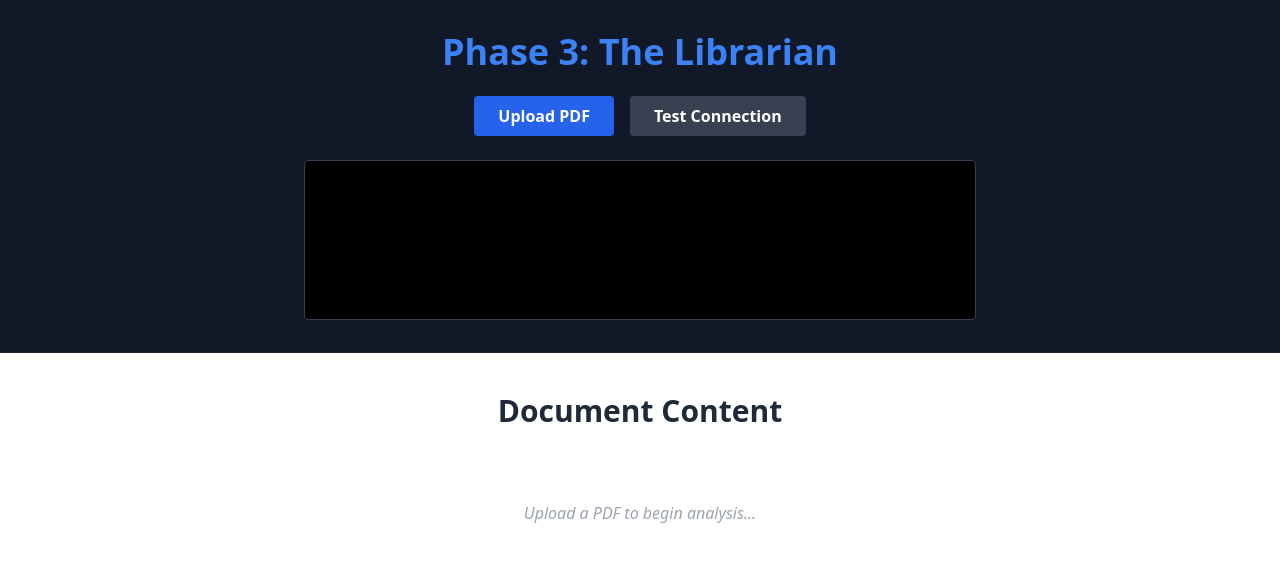
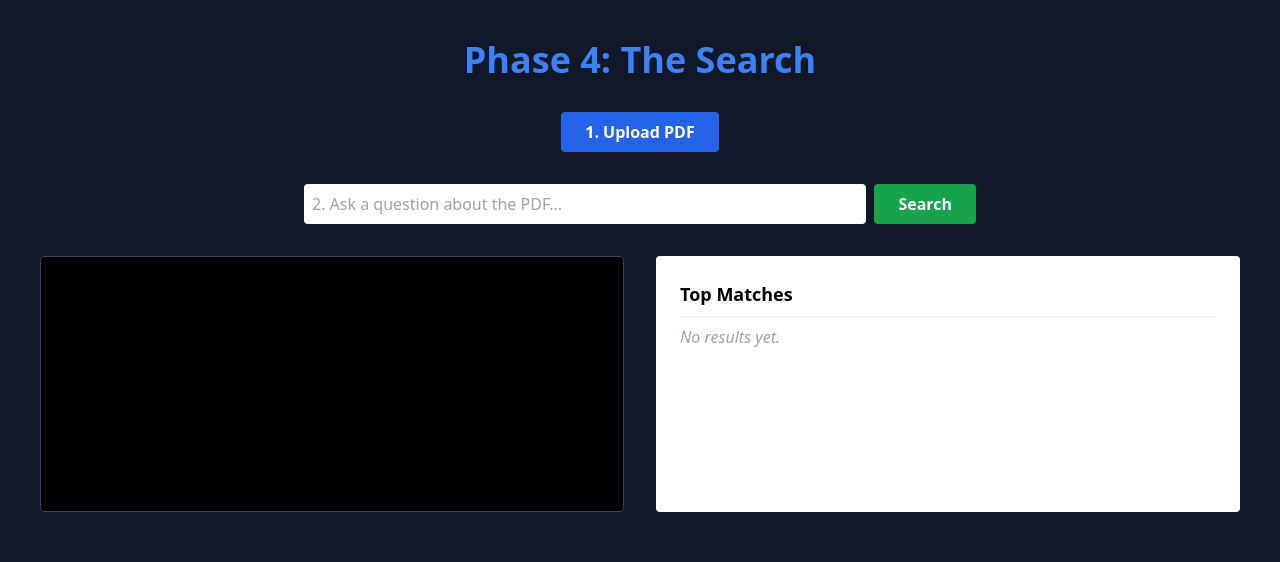
Before and after one commit to SuhaanCoding/Zero-Server-Rag, a React app: page / in a window 1280 px wide. Shown: the top 562 px of the page. Built offline with nearby package versions, Linux system fonts and the light colour scheme; the HTML template or start-up script is replaced by a standard one.

Commit message:
added a vectorized db in rag worker and polished the frontend, removed the test connection and added cosine similarity search within the project

```diff
--- a/src/App.tsx
+++ b/src/App.tsx
@@ -2,91 +2,86 @@ import { useState, useEffect, useRef } from 'react'
 
 function App() {
   const [logs, setLogs] = useState<string[]>([]);
-  const [pdfText, setPDFText] = useState<string[]>([]);
+  const [results, setResults] = useState<{text: string, score: number}[]>([]);
+  const [query, setQuery] = useState("");
   const workerRef = useRef<Worker | null>(null);
 
   useEffect(() => {
-    workerRef.current = new Worker(new URL('./workers/rag.worker.ts',
-      import.meta.url), { type: 'module' });
+    workerRef.current = new Worker(new URL('./workers/rag.worker.ts', import.meta.url), { type: 'module' });
 
     workerRef.current.onmessage = (event) => {
       const { type, payload } = event.data;
 
       switch (type) {
         case 'PARSE-PDF':
-          const { text, chunkCount, vectors } = payload;
+          setLogs(prev => [...prev, `[SUCCESS] Indexed ${payload.chunkCount} paragraphs`]);
+          break;
 
-          setPDFText(prev => [...prev, text]);
-          setLogs(prev => [...prev, `[SUCCESS] PDF Chunked: ${chunkCount} paragraphs`]);
-          setLogs(prev => [...prev, `[AI] Generated Vectors: [${vectors[0].slice(0, 5).join(', ')}...]`]);
+        case 'SEARCH_RESULT':
+          setResults(payload);
+          setLogs(prev => [...prev, `[AI] Found ${payload.length} relevant matches`]);
           break;
 
         case 'ERROR':
-          setLogs(prev => [...prev, `[ERROR]: ${payload}`]);
+          setLogs(prev => [...prev, `[ERROR] ${payload}`]);
           break;
-
-        default:
-           setLogs(prev => [...prev, `[${type}]: ${JSON.stringify(payload)}`]);
-           break;
       }
     };
-
     return () => workerRef.current?.terminate();
   }, []);
 
-  const testconn = () => {
-    workerRef.current?.postMessage({ type: 'TEST_CONN'});
+  const handleFileUpload = async (event: React.ChangeEvent<HTMLInputElement>) => {
+    const file = event.target.files?.[0];
+    if (!file) return;
+    setLogs(prev => [...prev, `Reading ${file.name}...`]);
+    const buffer = await file.arrayBuffer();
+    workerRef.current?.postMessage({ type: 'PARSE-PDF', payload: buffer });
   };
 
-  const handleFileUpload = async (event: React.ChangeEvent<HTMLInputElement>) => {
-    const selectedFile = event.target.files?.[0];
-    if (!selectedFile) return;
-
-    setPDFText([]);
-    setLogs(prev => [...prev, `ui Reading ${selectedFile.name}...`]);
-
-    const fileBuffer = await selectedFile.arrayBuffer();
-
-    workerRef.current?.postMessage({
-      type: 'PARSE-PDF',
-      payload: fileBuffer,
-    });
-  }
+  const handleSearch = () => {
+    if (!query) return;
+    setLogs(prev => [...prev, `[USER] Searching: "${query}"...`]);
+    workerRef.current?.postMessage({ type: 'SEARCH', payload: query });
+  };
 
   return (
-    <div className="flex flex-col min-h-screen bg-gray-900 text-white">
-      <div className="flex flex-col items-center p-8 gap-6 border-b border-gray-800">
-        <h1 className="text-4xl font-bold text-blue-500">Phase 3: The Librarian</h1>
+    <div className="flex flex-col min-h-screen bg-gray-900 text-white p-10 gap-8">
+      <h1 className="text-4xl font-bold text-blue-500 text-center">Phase 4: The Search</h1>
 
-        <div className="flex gap-4">
-            <label className="px-6 py-2 bg-blue-600 hover:bg-blue-700 rounded cursor-pointer font-bold transition">
-            Upload PDF
-            <input type="file" accept=".pdf" className="hidden" onChange={handleFileUpload} />
-            </label>
-            <button onClick={testconn} className="px-6 py-2 bg-gray-700 rounded font-bold hover:bg-gray-600">
-            Test Connection
-            </button>
-        </div>
-        <ul className="w-full max-w-2xl bg-black p-4 rounded h-40 overflow-y-auto border border-gray-700 font-mono text-xs text-green-400">
-          {logs.map((log, index) => <li key={index}>{log}</li>)}
-        </ul>
+      <div className="flex justify-center gap-4">
+        <label className="px-6 py-2 bg-blue-600 rounded cursor-pointer font-bold hover:bg-blue-700">
+          1. Upload PDF
+          <input type="file" accept=".pdf" className="hidden" onChange={handleFileUpload} />
+        </label>
+      </div>
+      <div className="flex gap-2 max-w-2xl mx-auto w-full">
+        <input
+            className="flex-1 p-2 rounded text-black"
+            placeholder="2. Ask a question about the PDF..."
+            value={query}
+            onChange={(e) => setQuery(e.target.value)}
+            onKeyDown={(e) => e.key === 'Enter' && handleSearch()}
+        />
+        <button onClick={handleSearch} className="px-6 py-2 bg-green-600 rounded font-bold hover:bg-green-700">
+            Search
+        </button>
       </div>
 
-      <div className="flex-1 bg-white text-black p-10 flex flex-col items-center">
-        <h2 className="text-3xl font-bold mb-8 text-gray-800">Document Content</h2>
-        <div className="w-full max-w-4xl">
-            {pdfText.length === 0 ? (
-                <p className="text-center text-gray-400 mt-10 italic">Upload a PDF to begin analysis...</p>
-            ) : (
-                <ul className="list-none space-y-4">
-                    {pdfText.map((txt, i) => (
-                        <li key={i} className="whitespace-pre-wrap p-4 bg-gray-50 rounded shadow-sm leading-relaxed border border-gray-200">
-                            {txt}
-                        </li>
-                    ))}
-                </ul>
-            )}
-        </div>
+      <div className="grid grid-cols-1 md:grid-cols-2 gap-8">
+
+          <div className="bg-black p-4 rounded border border-gray-700 h-64 overflow-y-auto font-mono text-xs text-green-400">
+             {logs.map((log, i) => <div key={i}>{log}</div>)}
+          </div>
+          <div className="bg-white text-black p-6 rounded h-64 overflow-y-auto">
+             <h3 className="font-bold border-b pb-2 mb-2 text-lg">Top Matches</h3>
+             {results.length === 0 && <p className="text-gray-400 italic">No results yet.</p>}
+             {results.map((res, i) => (
+                 <div key={i} className="mb-4 bg-gray-100 p-3 rounded">
+                     <div className="text-xs font-bold text-blue-600 mb-1">Match #{i+1} (Score: {(res.score * 100).toFixed(1)}%)</div>
+                     <p className="text-sm">{res.text}</p>
+                 </div>
+             ))}
+          </div>
       </div>
     </div>
   )
--- a/src/workers/rag.worker.ts
+++ b/src/workers/rag.worker.ts
@@ -1,16 +1,14 @@
 import * as pdfjs from 'pdfjs-dist';
 import { pipeline, env } from '@xenova/transformers';
 
-// 1. CONFIGURATION: Force download from Hugging Face (Fixes 404 Error)
 env.allowLocalModels = false;
 env.useBrowserCache = false;
-
 pdfjs.GlobalWorkerOptions.workerSrc = `https://unpkg.com/pdfjs-dist@${pdfjs.version}/build/pdf.worker.min.mjs`;
 
 declare const self: DedicatedWorkerGlobalScope;
 
-// 2. SINGLETON: Only load the AI model ONCE.
 let extractor: any = null;
+let vectorStore: { text: string, vector: number[] }[] = [];
 
 const getExtractor = async () => {
     if (!extractor) {
@@ -32,59 +30,94 @@ const getTextFromPDF = async (pdfUrl: ArrayBuffer) => {
     return text;
 }
 
-const cleanPageText = (text: string) => {
-    return text
-        .replace(/[\x00-\x09\x0B-\x0C\x0E-\x1F\x7F]/g, "")
-        .replace(/\s+/g, " ")
-        .trim();
+const chunkText = (text: string, chunkSize: number = 150, overlap: number = 20) => {
+    const cleanText = text.replace(/\s+/g, " ").trim();
+    const words = cleanText.split(" ");
+    const chunks: string[] = [];
+
+    for (let i = 0; i < words.length; i += (chunkSize - overlap)) {
+        const chunk = words.slice(i, i + chunkSize).join(" ");
+        if (chunk.length > 50) {
+            chunks.push(chunk);
+        }
+    }
+
+    return chunks;
 }
+
+const cosineSimilarity = (a: number[], b: number[]) => {
+    const dot = a.reduce((acc, cur, i) => acc + cur * b[i], 0);
+    const magA = Math.sqrt(a.reduce((acc, cur) => acc + cur ** 2, 0));
+    const magB = Math.sqrt(b.reduce((acc, cur) => acc + cur ** 2, 0));
+    return dot / (magA * magB);
+};
 
 self.addEventListener('message', async (event) => {
     const { type, payload } = event.data;
 
     switch (type) {
-        case 'TEST_CONN':
-            self.postMessage({ type: 'TEST_CONN', payload: 'Connection established' })
-            break;
-
         case 'PARSE-PDF':
             try {
-                // Step A: Extract Text
-                const allText = await getTextFromPDF(payload);
-                const cleanText = cleanPageText(allText);
+                vectorStore = [];
 
-                // Step B: CHUNKING (Critical Fix)
-                // We split by double newline to get paragraphs.
-                const chunks = cleanText.split('\n\n').filter(c => c.length > 50);
+                const rawText = await getTextFromPDF(payload);
+                const chunks = chunkText(rawText);
 
-                console.log(`Worker: Chunked PDF into ${chunks.length} parts.`);
+                console.log(`Worker: Chunked into ${chunks.length} parts`);
 
-                // Step C: Embeddings
                 const pipe = await getExtractor();
 
-                // LIMIT: Process only 3 chunks for testing (prevents browser freeze)
-                const output = await pipe(chunks.slice(0, 3), {
-                    pooling: 'mean',
-                    normalize: true
+                const output = await pipe(chunks, { pooling: 'mean', normalize: true });
+
+                const embeddings = output.tolist();
+
+                chunks.forEach((chunk, i) => {
+                    vectorStore.push({
+                        text: chunk,
+                        vector: embeddings[i]
+                    });
                 });
 
-                // Step D: Send Data Safely
                 self.postMessage({
                     type: 'PARSE-PDF',
                     payload: {
-                        text: cleanText,           // Readable text for UI
-                        chunkCount: chunks.length, // Stats
-                        vectors: output.tolist()   // Numbers for the Console/Log
+                        chunkCount: vectorStore.length,
+                        preview: vectorStore[0]?.text || "No text found"
                     }
                 });
 
             } catch (err: any) {
-                console.error("Worker Error:", err);
-                self.postMessage({ type: 'ERROR', payload: err.message })
+                self.postMessage({ type: 'ERROR', payload: err.message });
             }
             break;
 
-        default:
-            console.error(`Unknown command: ${type}`)
+        case 'SEARCH':
+            try {
+                if (vectorStore.length === 0) {
+                    throw new Error("No PDF loaded!");
+                }
+
+                const pipe = await getExtractor();
+                const output = await pipe(payload, { pooling: 'mean', normalize: true });
+                const queryVector = output.tolist()[0];
+
+                const results = vectorStore.map(item => ({
+                    text: item.text,
+                    score: cosineSimilarity(queryVector, item.vector)
+                }));
+
+                const topResults = results
+                    .sort((a, b) => b.score - a.score)
+                    .slice(0, 3);
+
+                self.postMessage({
+                    type: 'SEARCH_RESULT',
+                    payload: topResults
+                });
+
+            } catch (err: any) {
+                self.postMessage({ type: 'ERROR', payload: err.message });
+            }
+            break;
     }
 });
```
